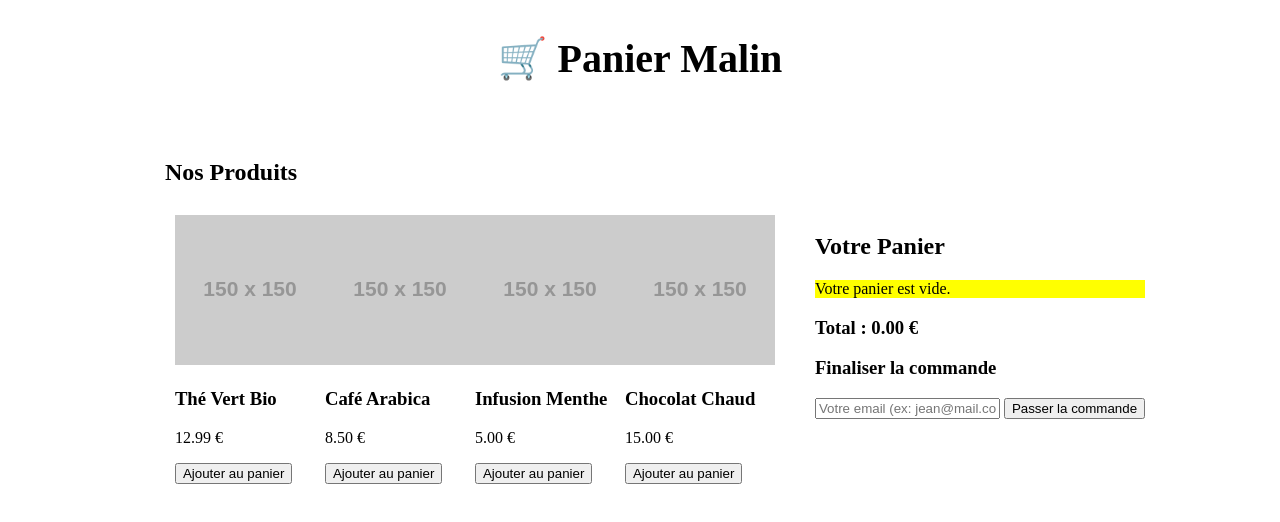
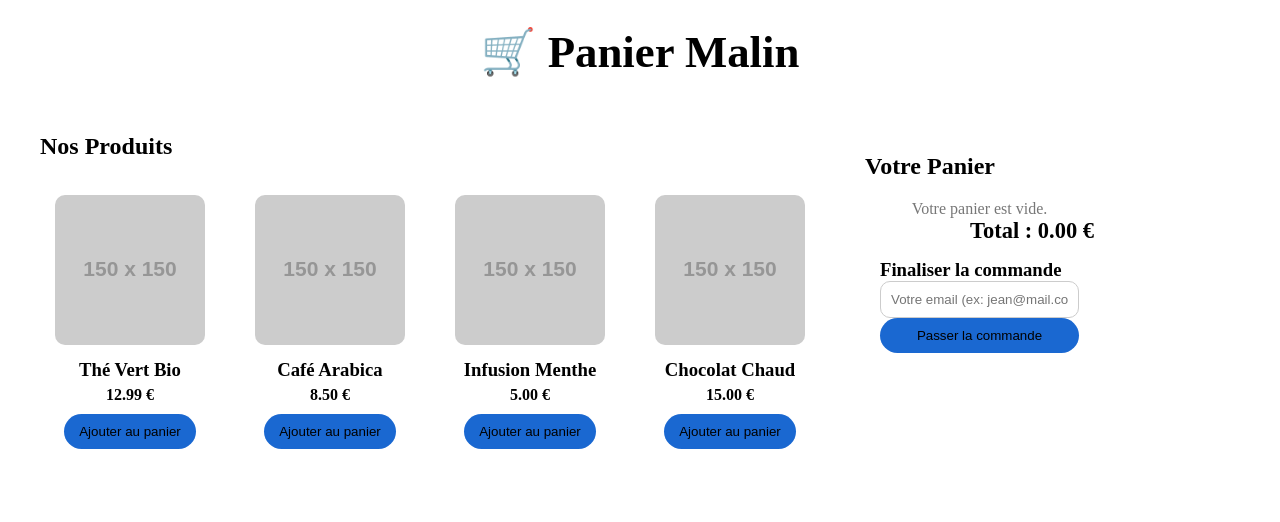
Before and after one commit to alone85160-prog/exo-js, a plain HTML site: page evaluation javascript/index.html in a window 1280 px wide. Drawn offline with Linux system fonts and the light colour scheme; placeholder pictures from the web are drawn by us.

Commit message:
evaluation terminer

```diff
--- a/evaluation javascript/index.html
+++ b/evaluation javascript/index.html
@@ -36,7 +36,7 @@
                 <h3>Finaliser la commande</h3>
                 <div id="message-feedback"></div> <input type="email" id="email-client"
                     placeholder="Votre email (ex: jean@mail.com)">
-                <button id="btn-commander">Passer la commande</button>
+                <button id="btn-commander" class="buttonad">Passer la commande</button>
             </div>
         </aside>
     </main>
--- a/evaluation javascript/style.css
+++ b/evaluation javascript/style.css
@@ -1,39 +1,150 @@
-header {
-    display: flex;
-    justify-content: center;
-    align-items: center;
-    flex-direction: column;
+* {
+    margin: 0;
+    padding: 0;
 }
 
-section {
-    margin: 30px;
+
+header {
+    color: white;
+    padding: 25px;
+    text-align: center;
+    font-size: 1.4rem;
+}
+
+
+.shopcontainer {
+    display: flex;
+    gap: 25px;
+    padding: 30px;
+    max-width: 1200px;
+    margin: auto;
+}
+
+@media (max-width: 900px) {
+    .shopcontainer {
+        flex-direction: column;
+    }
+}
+
+h1 {
+    color: black;
+}
+
+h2 {
+    margin-bottom: 20px;
+}
+
+
+.grid-produits {
+    display: flex;
+    flex-wrap: wrap;
+    gap: 20px;
+}
+
+.carte-produit {
+    border-radius: 15px;
+    padding: 15px;
+    text-align: center;
+}
+
+
+.carte-produit img {
+    width: 100%;
+    border-radius: 10px;
+    margin-bottom: 10px;
+}
+
+.carte-produit h3 {
+    margin-bottom: 5px;
+}
+
+.carte-produit p {
+    font-weight: bold;
+    margin-bottom: 10px;
+}
+
+
+button {
+    color: black;
+    border: none;
+    padding: 10px 15px;
+    border-radius: 25px;
+    cursor: pointer;
+    background-color: #1a68d1;
+}
+
+button:hover {
+    background: #1a68d1;
+    padding: 12px 18px;
+    background-color: aqua;
+}
+
+
+#panier-section {
+    border-radius: 15px;
+    padding: 20px;
     display: flex;
     flex-direction: column;
 }
 
-.grid-produits {
-    display: flex;
-    width: 600px;
-    margin: 10px;
+.panier-classlist p {
+    text-align: center;
+    color: #777;
 }
 
-h1 {
-    font-size: 40px;
+.ligne-panier {
+    display: grid;
+    align-items: center;
+    padding: 8px 0;
+    border-bottom: 1px solid #eee;
 }
 
-.shopcontainer {
-    display: flex;
-    justify-content: center;
-    align-items: center;
-    flex-direction: row;
+.ligne-panier button {
+    padding: 5px 10px;
+    border-radius: 50%;
 }
 
-.panier-section {
-    display: flex;
-    justify-content: center;
-    align-items: center;
+.ligne-panier button:hover {
+    background: #c0392b;
 }
 
-.panier-classlist {
-    background-color: yellow;
+
+.total-section {
+    text-align: right;
+    font-size: 1.2rem;
+    font-weight: bold;
 }
+
+
+.commande-box {
+    padding: 15px;
+    border-radius: 12px;
+    display: flex;
+    flex-direction: column;
+}
+
+.commande-box input {
+    padding: 10px;
+    border-radius: 10px;
+    border: 1px solid #ccc;
+}
+
+.commande-box input:focus {
+    border-color: black;
+}
+
+
+.success {
+    font-weight: bold;
+}
+
+.error {
+    font-weight: bold;
+}
+
+
+@media (max-width: 900px) {
+    .shopcontainer {
+        grid-template-columns: 1fr;
+    }
+}
```
